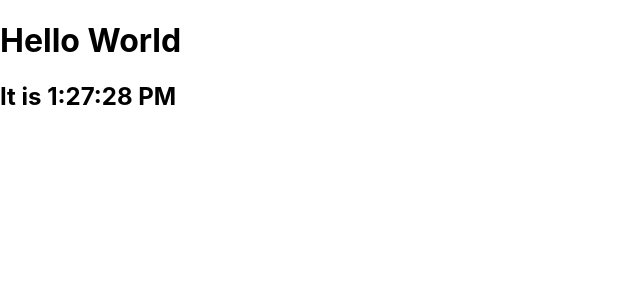
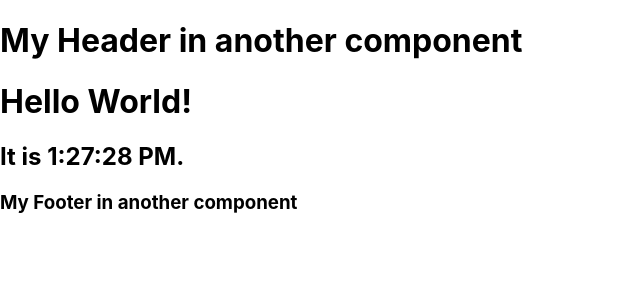
Before and after one commit to EvanGriffin0/DataRepAndQuery3, a React (Create React App) app in the folder movie-app/: page / in a window 1280 px wide. Shown: the top 300 px of the page, without its empty margins (0-640 px from the left). Built offline with nearby package versions, Linux system fonts and the light colour scheme.

Commit message:
Created header,footer and content components in seperate files and then called upon then in app.js

```diff
--- a/movie-app/src/App.js
+++ b/movie-app/src/App.js
@@ -1,16 +1,21 @@
 import logo from './logo.svg';
 import './App.css';
 
+//updated app.js to call the components i created in the folder
+
+import Header from './components/header';
+import Content from './components/content';
+import Footer from './components/footer';
+
+
+//called instances of each component
 function App() {
   return (
-      //created hello world and added a current real time method
-
     <div>
-      <h1>Hello World</h1>
-      <h2>It is {new Date().toLocaleTimeString()}</h2>
+      <Header />
+      <Content />
+      <Footer />
     </div>
-
-
   );
 }
 
--- /dev/null
+++ b/movie-app/src/components/content.js
@@ -0,0 +1,15 @@
+import React from 'react';
+
+
+//created a new folder and added the contents of App.js
+const Content = () => {
+  return (
+    //added the hello world and locale time string again
+    <div>
+      <h1>Hello World!</h1>
+      <h2>It is {new Date().toLocaleTimeString()}.</h2>
+    </div>
+  );
+}
+
+export default Content;
--- /dev/null
+++ b/movie-app/src/components/footer.js
@@ -0,0 +1,8 @@
+//created a footer file
+
+//created a footer component
+const Footer = () => {
+    return <h3>My Footer in another component</h3>;
+  };
+
+  export default Footer;
--- /dev/null
+++ b/movie-app/src/components/header.js
@@ -0,0 +1,8 @@
+//created a header file
+
+//creaetd header components
+const Header = () => {
+    return <h1>My Header in another component</h1>;
+  };
+
+  export default Header;
```
